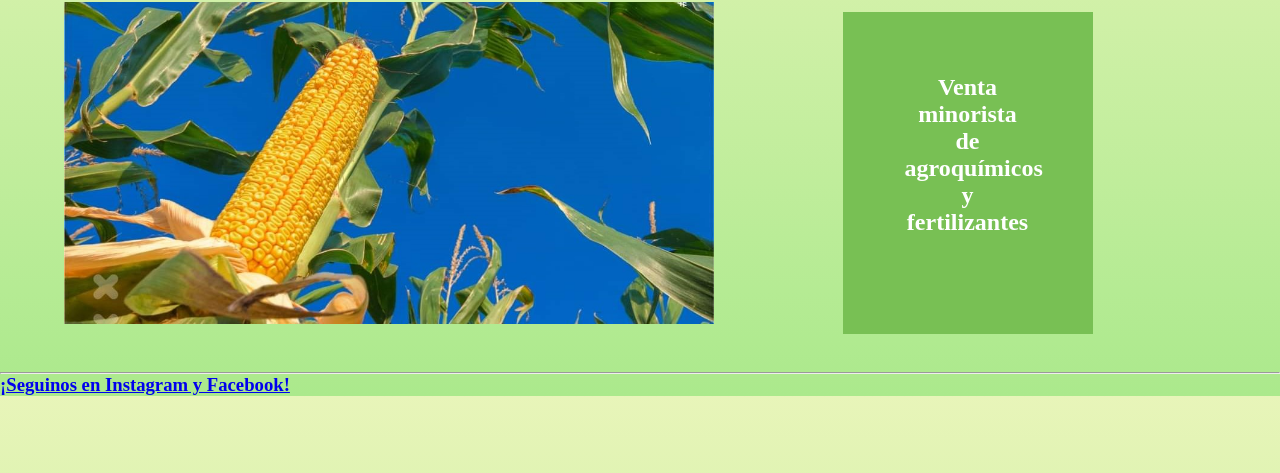
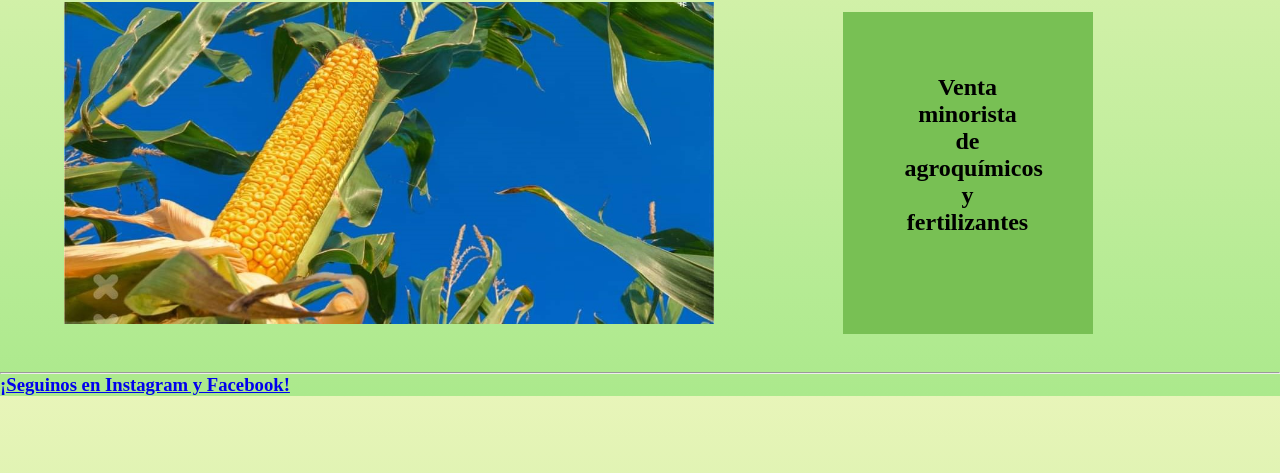
Before and after one commit to 81505-LuciaToia/Curso_DesarrolloWeb, a plain HTML site: page index.html in a window 1280 px wide. Shown: the part 243-716 px from the top of the page. Drawn offline with Linux system fonts and the light colour scheme; a web font is replaced by a local one.

Commit message:
ultimosCambios

```diff
--- a/index.html
+++ b/index.html
@@ -3,7 +3,7 @@
 <head>
     <meta charset="UTF-8">
     <meta http-equiv="X-UA-Compatible" content="IE=edge">
-    <meta name="viewport" content="width=device-width, initial-scale=1">
+    <meta name="viewport" content="width=device-width, initial-scale=1.0">
     <link rel="preconnect" href="https://fonts.googleapis.com">
     <link rel="preconnect" href="https://fonts.gstatic.com" crossorigin>
     <link href="https://fonts.googleapis.com/css2?family=Ibarra+Real+Nova:wght@700&family=Poppins:ital,wght@1,900&family=Roboto+Condensed:wght@700&display=swap" rel="stylesheet">
@@ -44,7 +44,7 @@
         <div class="cajaIndex">
             <img src="./pages/IMG-20220711-WA0091.jpg" alt="foto principal" width="650">
             <div class="caja1">
-                <h2 class="lead" >
+                <h2 class="txt" >
                     Venta minorista de agroquímicos y fertilizantes
                 </h2>
                 <br>
```
